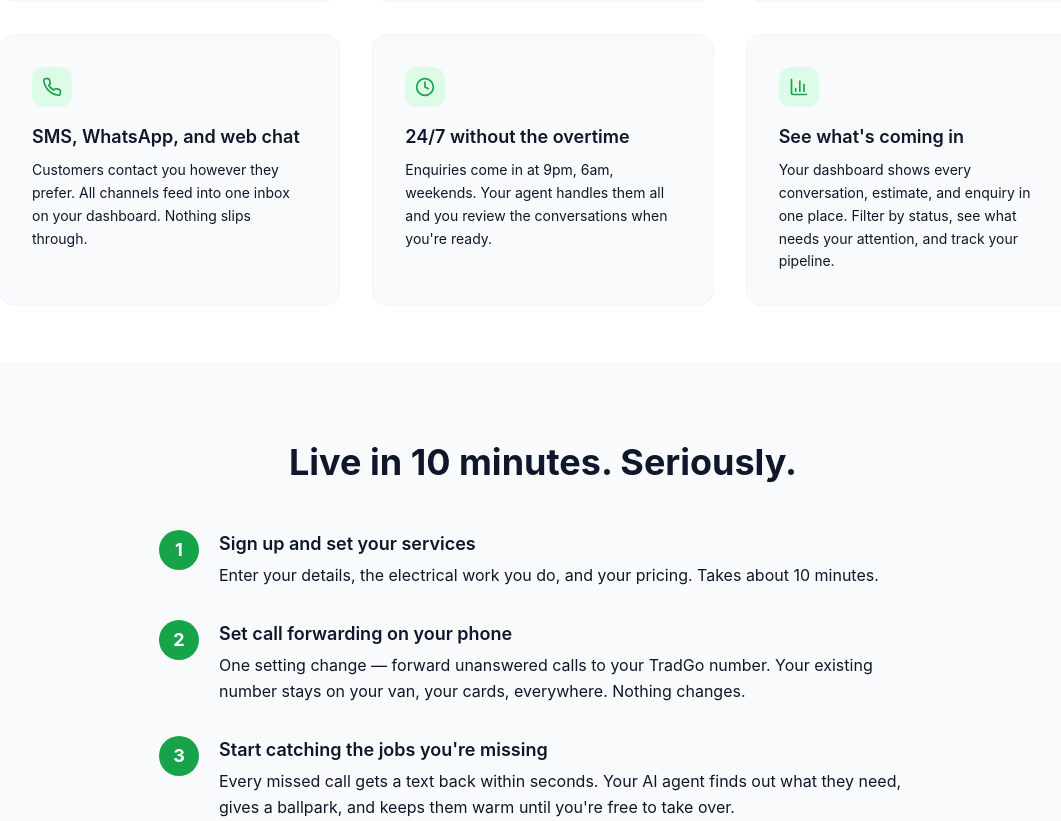
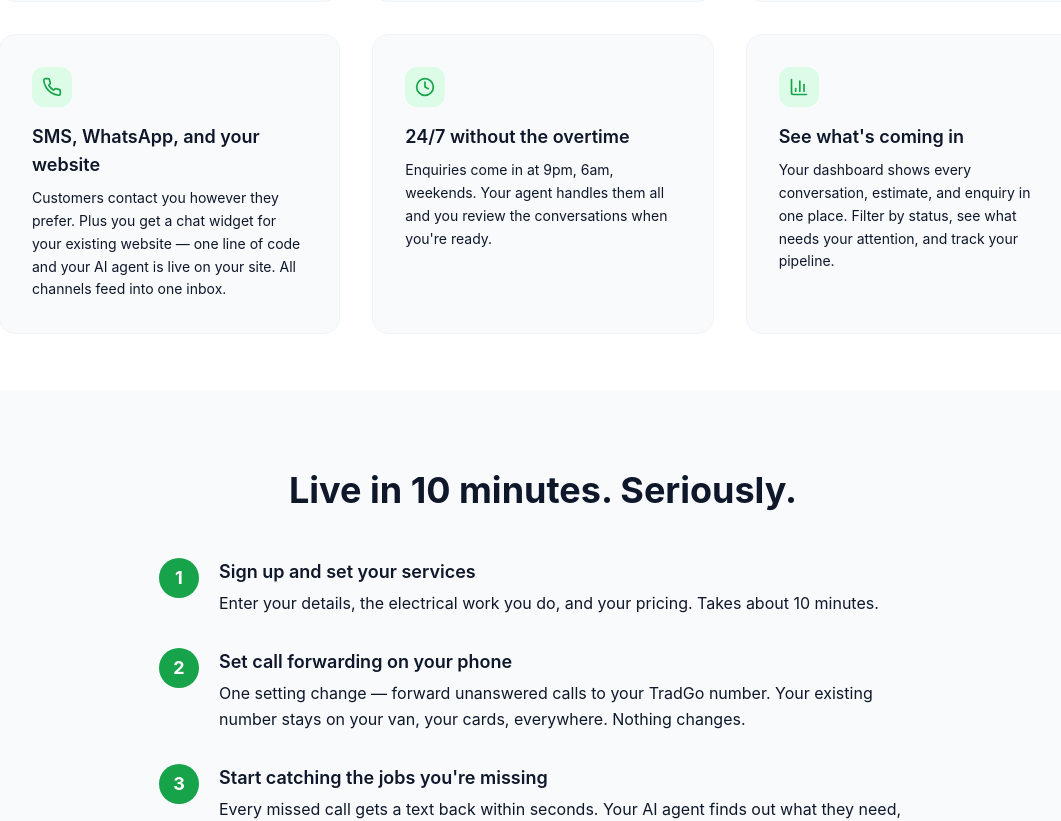
Before and after one commit to Agricog/TradGo, a React (Vite) app in the folder frontend/: page / in a window 1280 px wide. Shown: the part 1620-2441 px from the top of the page, without its empty margins (97-1158 px from the left). Built offline with nearby package versions, Linux system fonts and the light colour scheme; no server answers.

Commit message:
Update LandingPage.tsx

```diff
--- a/frontend/src/components/pages/LandingPage.tsx
+++ b/frontend/src/components/pages/LandingPage.tsx
@@ -190,8 +190,8 @@ const FEATURES = [
   },
   {
     icon: Phone,
-    title: 'SMS, WhatsApp, and web chat',
-    description: 'Customers contact you however they prefer. All channels feed into one inbox on your dashboard. Nothing slips through.',
+    title: 'SMS, WhatsApp, and your website',
+    description: 'Customers contact you however they prefer. Plus you get a chat widget for your existing website — one line of code and your AI agent is live on your site. All channels feed into one inbox.',
   },
   {
     icon: Clock,
@@ -215,7 +215,7 @@ const INCLUDED = [
   'Missed call text-back',
   'AI agent trained on your voice',
   'SMS and WhatsApp',
-  'Website chat widget',
+  'Chat widget for your existing website',
   'Dashboard and inbox',
   'Approval flow on estimates',
   'Google review requests',
```
